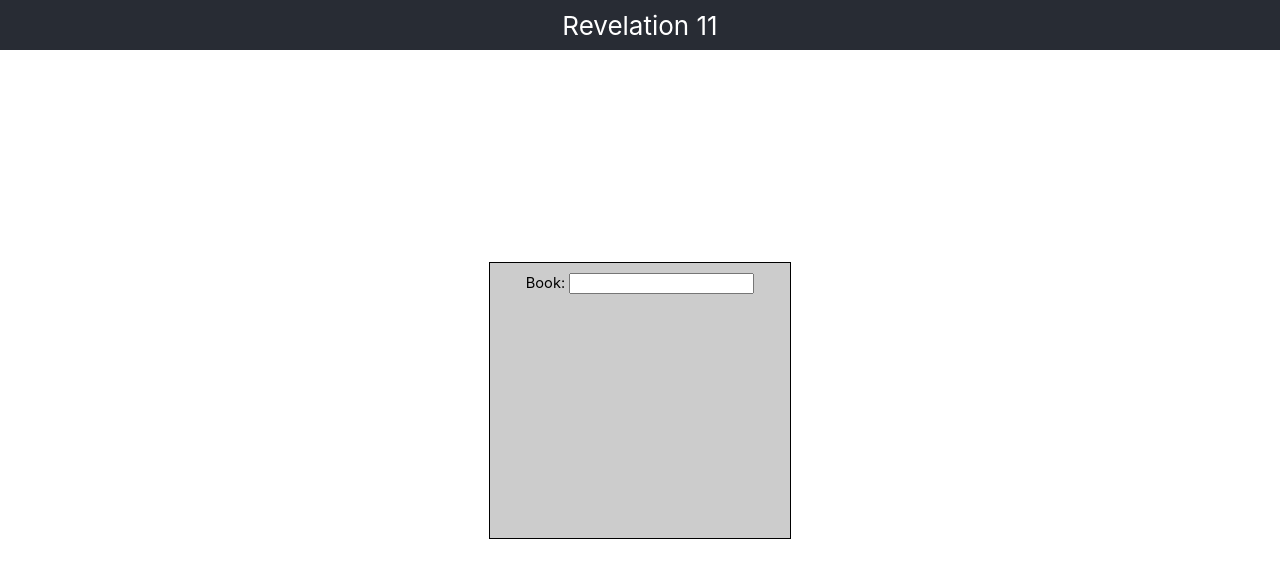
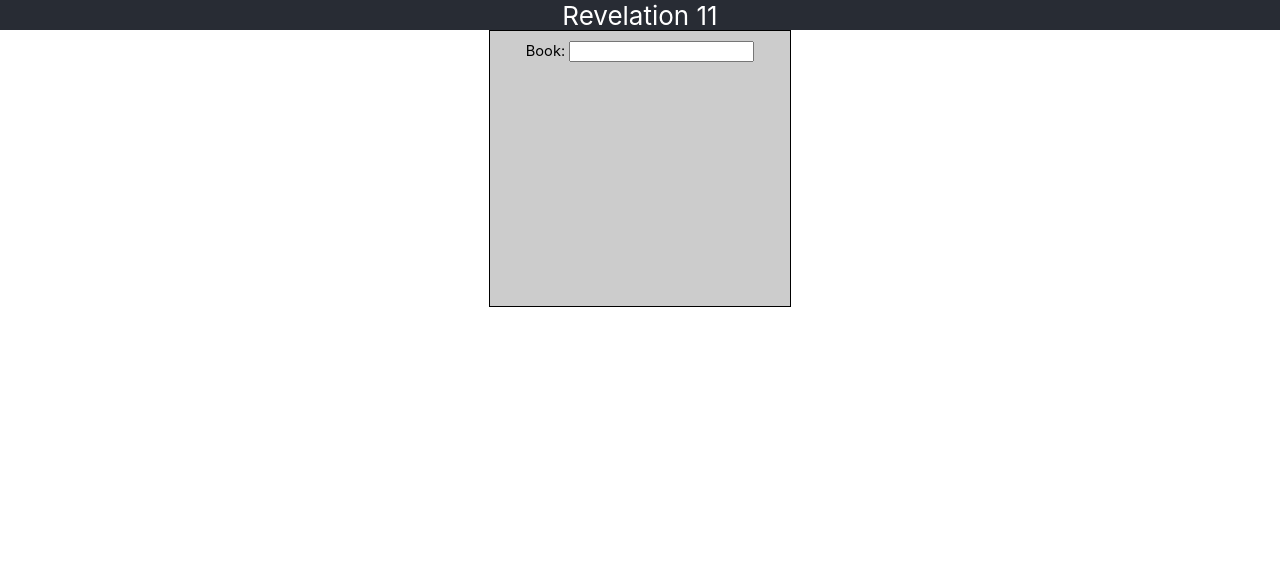
Before and after one commit to ricktoews/niv-reader, a React (Create React App) app: page / in a window 1280 px wide. Shown: the top 578 px of the page. Built offline with nearby package versions, Linux system fonts and the light colour scheme.

Commit message:
fixed header, position popup.

```diff
--- a/src/App.scss
+++ b/src/App.scss
@@ -4,8 +4,10 @@
 }
 
 .App-header {
+  position: fixed;
+  width: 100vw;
   background-color: #282c34;
-  height: 50px;
+  height: 30px;
   display: flex;
   flex-direction: column;
   align-items: center;
@@ -37,6 +39,7 @@
 
 .passage-wrapper {
   margin: 20px;
+  margin-top: 50px;
 
   font-family: Roboto;
   font-size: 10pt;
--- a/src/components/Popup.scss
+++ b/src/components/Popup.scss
@@ -1,14 +1,13 @@
 .popup-container {
 	z-index: 50;
 	position: fixed;
-	top: 0;
+	top: 30px;
 	left: 0;
 	width: 100vw;
 	height: 100vh;
 	background-color: transparent;
 	display: flex;
 	justify-content: center;
-	align-items: center;
 }
 
 .popup {
```
